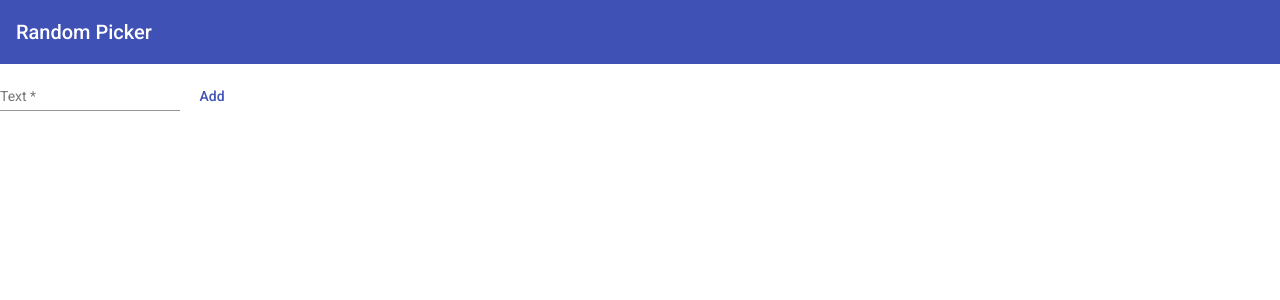
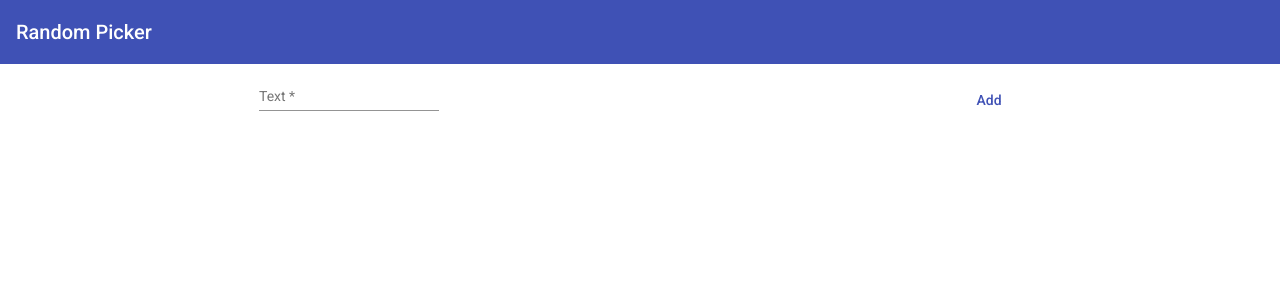
Before and after one commit to flaviorocks/random-picker, an Angular app: page / in a window 1280 px wide. Shown: the top 300 px of the page. Built offline with nearby package versions, Linux system fonts and the light colour scheme.

Commit message:
feature: center form

```diff
--- a/package.json
+++ b/package.json
@@ -12,10 +12,11 @@
   "private": true,
   "dependencies": {
     "@angular/animations": "~11.2.3",
-    "@angular/cdk": "11.2.2",
+    "@angular/cdk": "^11.2.2",
     "@angular/common": "~11.2.3",
     "@angular/compiler": "~11.2.3",
     "@angular/core": "~11.2.3",
+    "@angular/flex-layout": "^11.0.0-beta.33",
     "@angular/forms": "~11.2.3",
     "@angular/material": "11.2.2",
     "@angular/platform-browser": "~11.2.3",
--- a/src/app/add-item-form/add-item-form.component.html
+++ b/src/app/add-item-form/add-item-form.component.html
@@ -1,4 +1,5 @@
-<form [formGroup]='addItemForm' (ngSubmit)='onSubmit()'>
+<form [formGroup]='addItemForm' (ngSubmit)='onSubmit()'
+      fxLayout='row' fxLayoutAlign='space-around'>
   <mat-form-field>
     <mat-label>Text</mat-label>
     <input type='text' matInput formControlName='text' autocomplete='off'>
--- a/src/app/app.module.ts
+++ b/src/app/app.module.ts
@@ -1,4 +1,5 @@
 import { NgModule } from '@angular/core';
+import { FlexLayoutModule } from '@angular/flex-layout';
 import { ReactiveFormsModule } from '@angular/forms';
 import { MatButtonModule } from '@angular/material/button';
 import { ErrorStateMatcher, ShowOnDirtyErrorStateMatcher } from '@angular/material/core';
@@ -25,6 +26,7 @@ import { AddItemFormComponent } from './add-item-form/add-item-form.component';
     BrowserModule,
     AppRoutingModule,
     BrowserAnimationsModule,
+    FlexLayoutModule,
     ServiceWorkerModule.register('ngsw-worker.js', { enabled: environment.production }),
 
     MatButtonModule,
```
Also changed, not shown: 1 other file (tests, documents, lock files or other folders).
